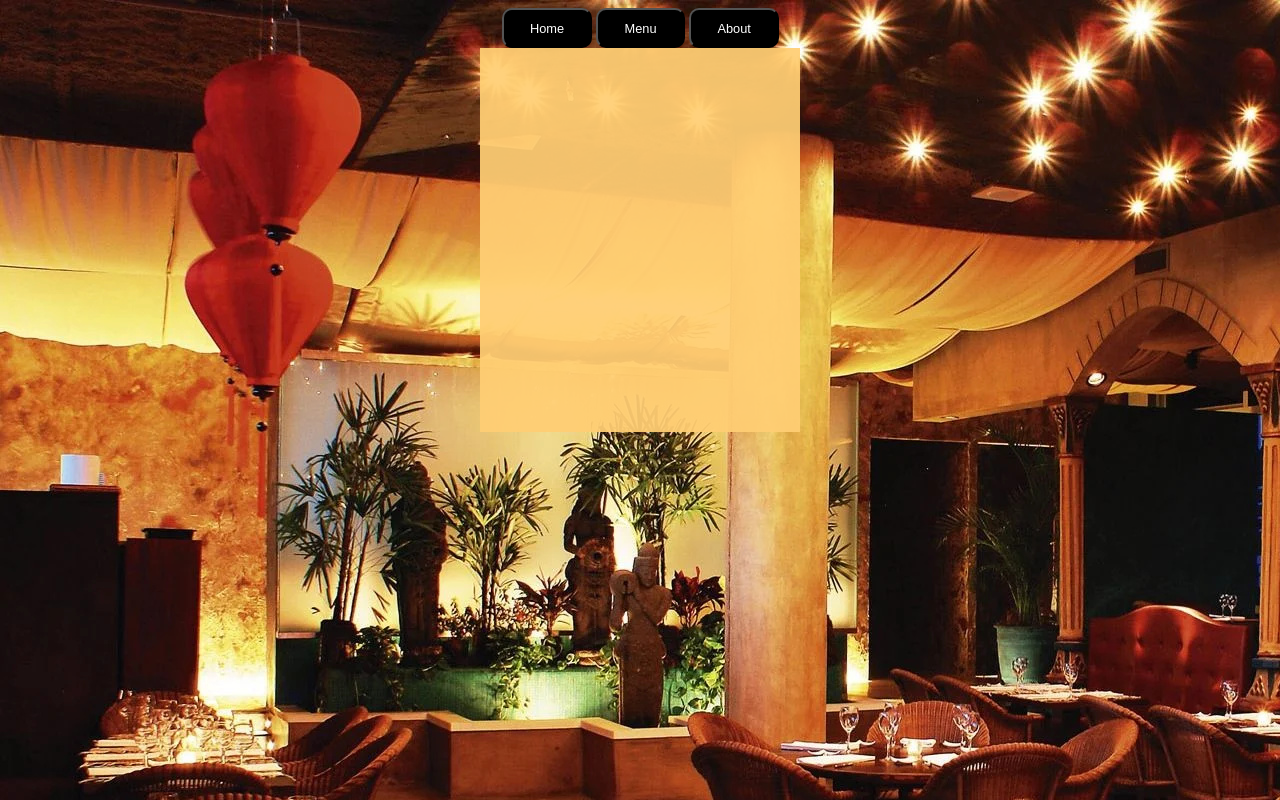
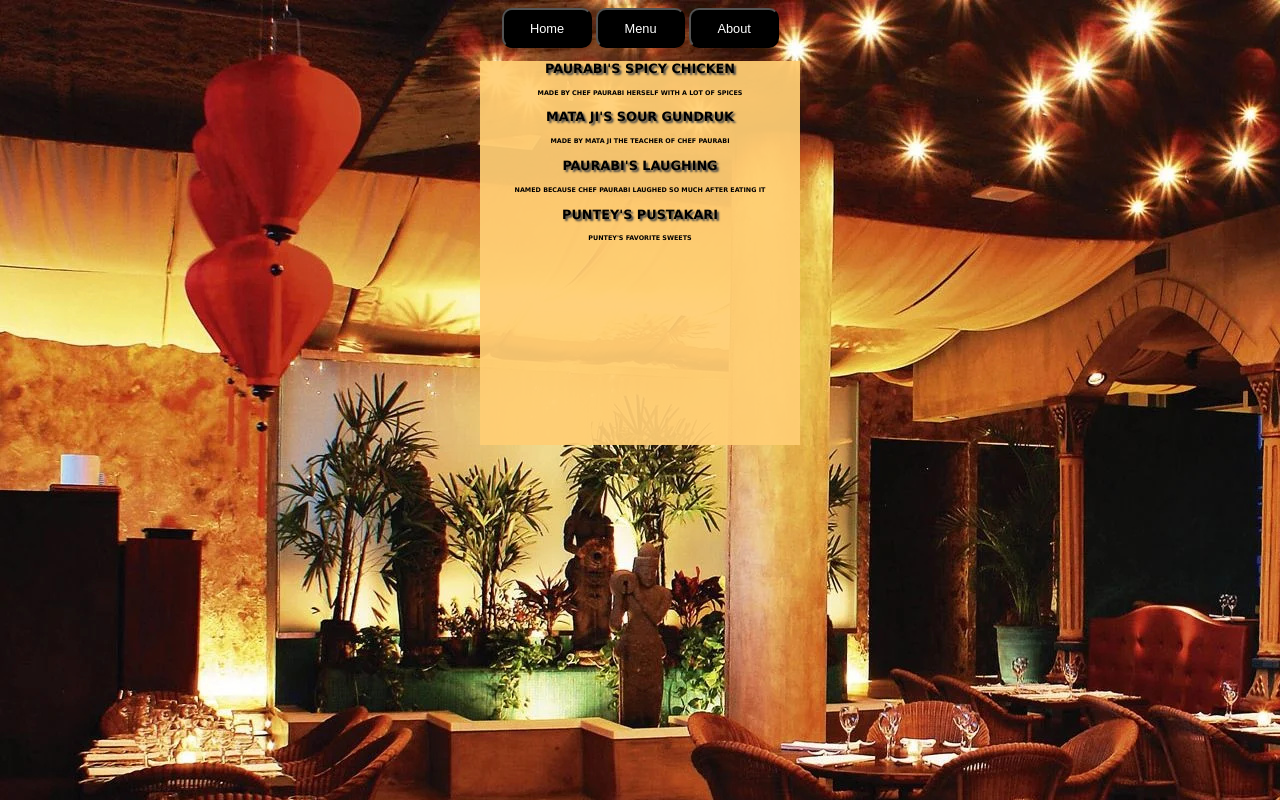
Before and after one commit to bidhannbaral/restaurant-page, a website built with webpack: page src/index.html in a window 1280 px wide. Both pictures are taken after a click on the button "Menu". Built offline with nearby package versions, Linux system fonts and the light colour scheme.

Commit message:
Fixed an error where the menu tab wouldn't work properly

```diff
--- a/src/index.js
+++ b/src/index.js
@@ -1,7 +1,7 @@
 import "./style.css";
-import { homeContent } from "./home";
-import { menuContent } from "./menu";
-import { aboutContent } from "./about";
+import { homeContent } from "./home.js";
+import { menuContent } from "./menu.js";
+import { aboutContent } from "./about.js";
 
 const content = document.querySelector("#content");
 const buttons = document.querySelectorAll(".button");
--- a/src/menu.js
+++ b/src/menu.js
@@ -11,14 +11,14 @@ export function menuContent() {
     const item4description = document.createElement("p");
 
     item1.textContent = "Paurabi's Spicy Chicken";
-    item2.texteContent = "Mata Ji's sour Gundruk";
+    item2.textContent = "Mata Ji's sour Gundruk";
     item3.textContent = "Paurabi's Laughing";
     item4.textContent = "Puntey's Pustakari";
 
-    item1description = "";
-    item2description = "";
-    item3description = "";
-    item4description = "";
+    item1description.textContent = "Made by chef paurabi herself with a lot of spices";
+    item2description.textContent = "Made by mata ji the teacher of chef paurabi";
+    item3description.textContent = "named because chef paurabi laughed so much after eating it";
+    item4description.textContent = "puntey's favorite sweets";
 
     content.appendChild(item1);
     content.appendChild(item1description);
--- a/src/style.css
+++ b/src/style.css
@@ -41,7 +41,7 @@ h1 {
     text-shadow: 2px 2px 2px #474747;
 }
 
-h4 {
+h4, h2, h3 {
     text-align: center;
     font-size: 1vw;
     text-transform: uppercase;
```
